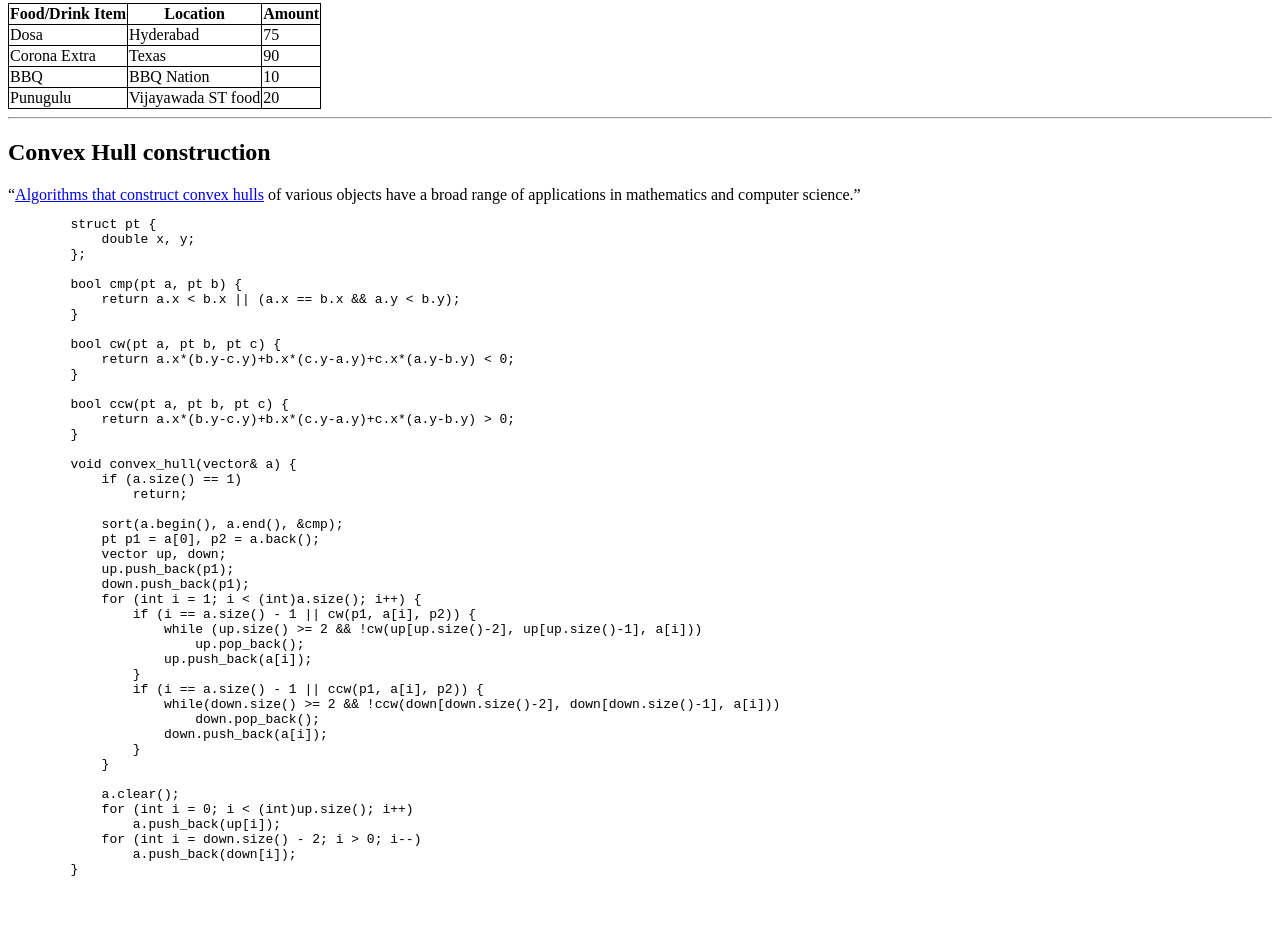
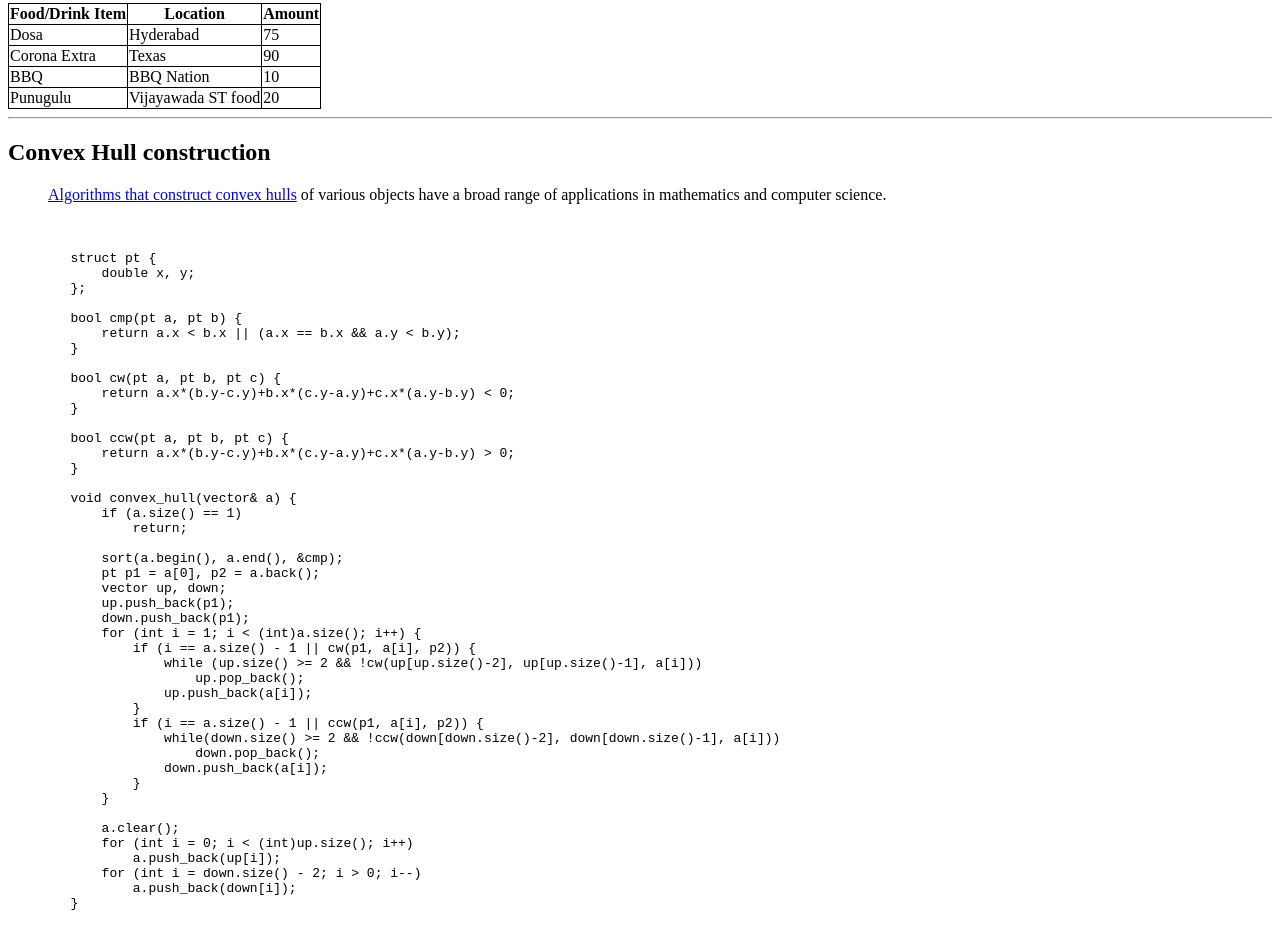
Before and after one commit to 44-563-WebApps-F21/webapps-f21-assignment-3-pavanatm9909, a plain HTML site: page index.html in a window 1280 px wide. Shown: the part 779-1718 px from the top of the page. Before the commit the page ends 1684 px from the top, so only its background shows below. Drawn offline with Linux system fonts and the light colour scheme.

Commit message:
updating blockquote

```diff
--- a/index.html
+++ b/index.html
@@ -93,7 +93,8 @@
     </table>
     <hr>
     <h2>Convex Hull construction</h2>
-    <q><a href="https://en.wikipedia.org/wiki/Convex_hull_algorithms">Algorithms that construct convex hulls</a> of various objects have a broad range of applications in mathematics and computer science.</q>
+    <blockquote>
+    <a href="https://en.wikipedia.org/wiki/Convex_hull_algorithms">Algorithms that construct convex hulls</a> of various objects have a broad range of applications in mathematics and computer science.</blockquote>
     <br>
     <pre>
         struct pt {
```
